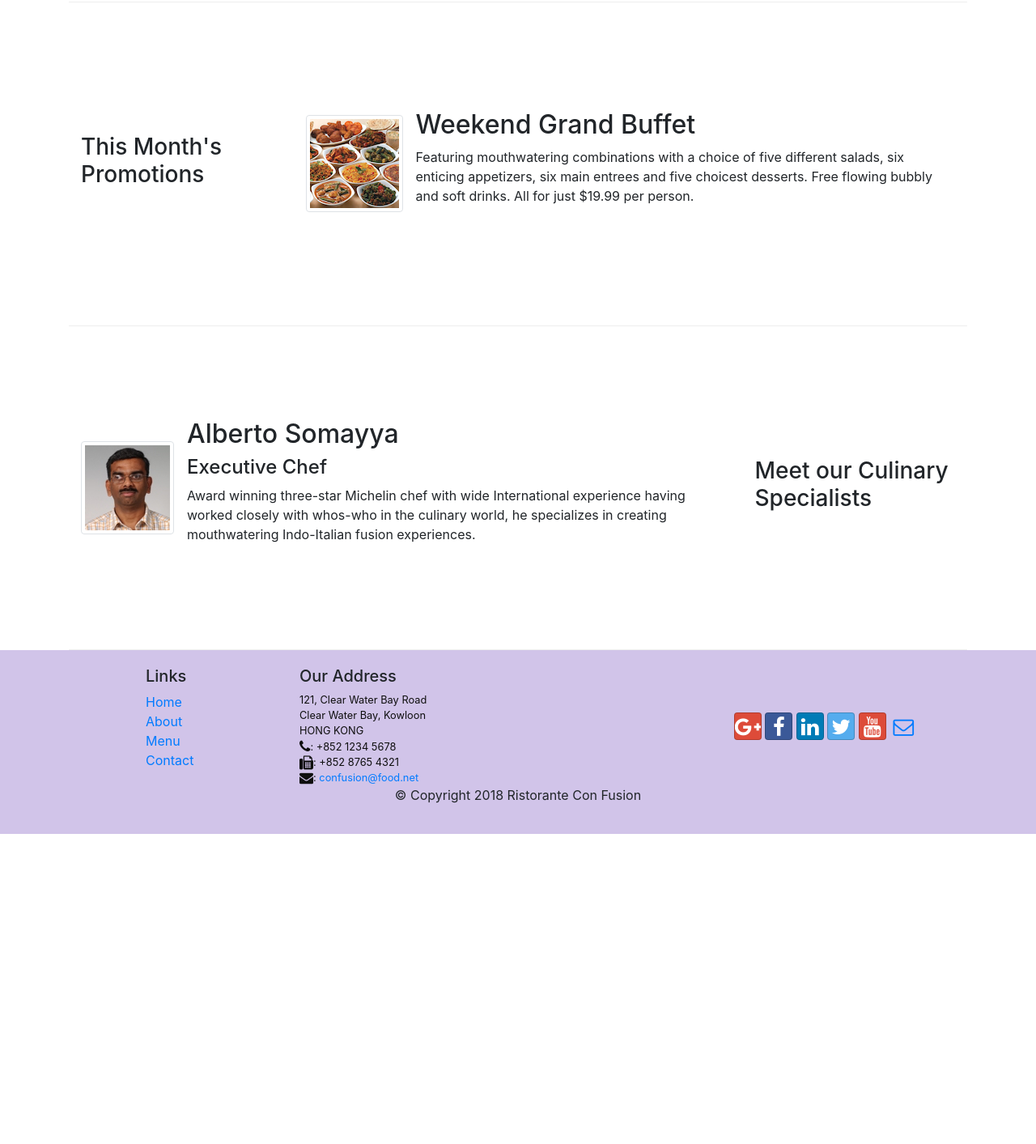
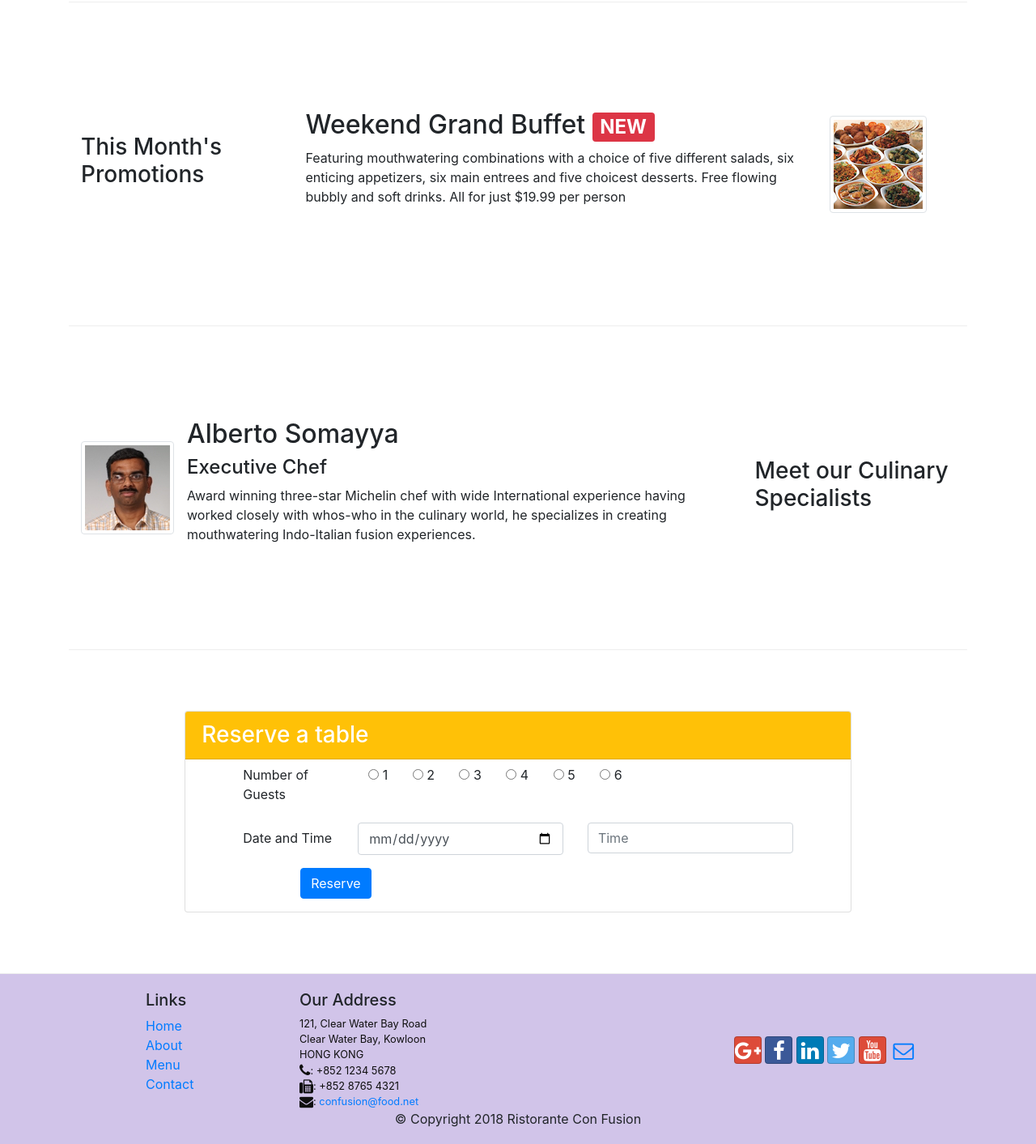
Before and after one commit to Isha2103/Front-end-Web-UI-Framework, a website: page index.html in a window 1280 px wide. Shown: the part 731-2144 px from the top of the page at 81% size. Before the commit the page ends 1761 px from the top, so only its background shows below. Drawn offline with nearby package versions, Linux system fonts and the light colour scheme.

Commit message:
Week 2 Assignment

```diff
--- a/index.html
+++ b/index.html
@@ -48,8 +48,12 @@
                     <p>We take inspiration from the World's best cuisines, and create a unique fusion experience. Our lipsmacking creations will tickle your culinary senses!</p>
                 </div>
                 <!---add the restaurant logo to the Jumbotron-->
-                <div class="col-12 col-sm align-self-center">
+                <div class="col-12 col-sm-3 align-self-center">
                     <img src="img/logo.png" class="img-fluid">
+                </div>
+                <!---assignment 2 adding button-->
+                <div class="col col-sm-3 align-self-center">
+                    <a class="btn btn-sm btn-warning" href="#reservationForm" role="button">Reserve Table</a>
                 </div>
             </div>
         </div>
@@ -77,19 +81,33 @@
         </div>
 
 
-        <div class="row row-content align-items-center">
+ <!---old version of code--<div class="row row-content align-items-center">
             <div class="col-12 col-sm-4 col-md-3">
                 <h3>This Month's Promotions</h3>
             </div>
             <div class="col col-sm col-md">
                 <!----added media objects-->
-                <div class="media">
-                    <img class="d-flex mr-3 img-thumbnail align-self-center" src="img/buffet.png" alt="Grand Buffet">
+      <!----          <div class="media">
                     <div class="media-body">
-                        <h2 class="mt-0">Weekend Grand Buffet</h2>
+                        <h2 class="mt-0">Weekend Grand Buffet <span class="badge badge-danger">NEW</span></h2>
                         <p class="d-none d-sm-block">Featuring mouthwatering combinations with a choice of five different salads, six enticing appetizers, six main entrees and five choicest desserts. Free flowing bubbly and soft drinks. All for just $19.99 per person.</p>
                     </div>
+                    <img class="d-flex ml-3 img-thumbnail align-self-center" src="img/buffet.png" alt="Grand Buffet">
                 </div>
+            </div>
+        </div> ---->
+
+        <!--assignment 2-->
+        <div class="row row-content align-items-center">
+            <div class="col-12 col-sm-3">
+                <h3>This Month's Promotions</h3>
+            </div>
+            <div class="col-12 col-sm-7">
+                <h2>Weekend Grand Buffet <span class="badge badge-danger">NEW</span></h2>
+                <p class="d-none d-sm-block">Featuring mouthwatering combinations with a choice of five different salads, six enticing appetizers, six main entrees and five choicest desserts. Free flowing bubbly and soft drinks. All for just $19.99 per person </p>
+            </div>
+            <div class="col-12 col-sm-2">
+                <img class="d-flex mr-3 img-thumbnail align-self-center" src="img/buffet.png" alt="Grand Buffet">
             </div>
         </div>
 
@@ -115,6 +133,64 @@
             </div>
         </div>
     </div>
+
+    <!---- reserve table card-->
+    <div class="row row-content align-items-center" id="reservationForm">
+        <div class="col-12 offset-0 col-md-8 offset-md-2">
+            <div class="card">
+                <h3 class="card-header bg-warning text-white">Reserve a table</h3>
+                <div class="card-block">
+                    <form>
+                        <div class="form-group row">
+                            <label for="firstname" class="col-md-2 col-form-label offset-1">Number of Guests</label>
+                            <div class="col-md-9">
+                                <div class="radio" data-toggle="radio">
+                                    <label class="btn">
+                                     <input type="radio" name="nbPeople" value="1"> 1
+                                    </label>
+                                    <label class="btn">
+                                        <input type="radio" name="nbPeople" value="2"> 2
+                                    </label>
+                                    <label class="btn">
+                                        <input type="radio" name="nbPeople" value="3"> 3
+                                    </label>
+                                    <label class="btn">
+                                        <input type="radio" name="nbPeople" value="4"> 4
+                                    </label>
+                                    <label class="btn">
+                                        <input type="radio" name="nbPeople" value="5"> 5
+                                    </label>
+                                    <label class="btn">
+                                        <input type="radio" name="nbPeople" value="6"> 6
+                                    </label>
+                                </div>
+                            </div>
+                        </div>
+                        <div class="form-group row">
+                            <label for="lastname" class="col-md-2 col-form-label offset-1">Date and Time</label>
+                            <div class="col-md-4">
+                                <div class="input-group">
+                                    <input class="form-control" type="date" name="dateBooking" value="" placeholder="Date">
+                                </div>
+                            </div>
+                            <div class="col-md-4">
+                                <div class="input-group">
+                                    <input class="form-control" type="hour" name="hourBooking" value="" placeholder="Time">
+                                </div>
+                            </div>
+                        </div>
+                        <div class="form-group row">
+                            <div class="offset-md-2 col-md-10">
+                                <button type="submit" class="btn btn-primary">Reserve</button>
+                            </div>
+                        </div>
+                    </form>
+                </div>
+            </div>
+        </div>
+    </div>
+</div>
+
 
     <footer class="footer">
         <div class="container">
```
Also changed, not shown: Week 2 Screenshots/Assignment 2.png (added).
